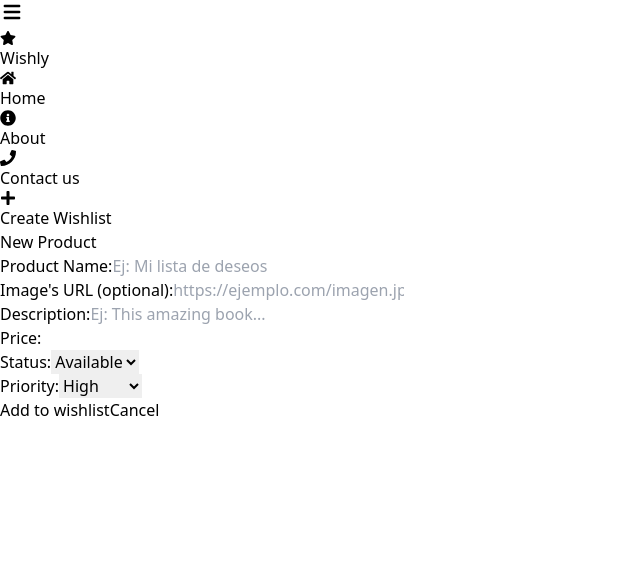
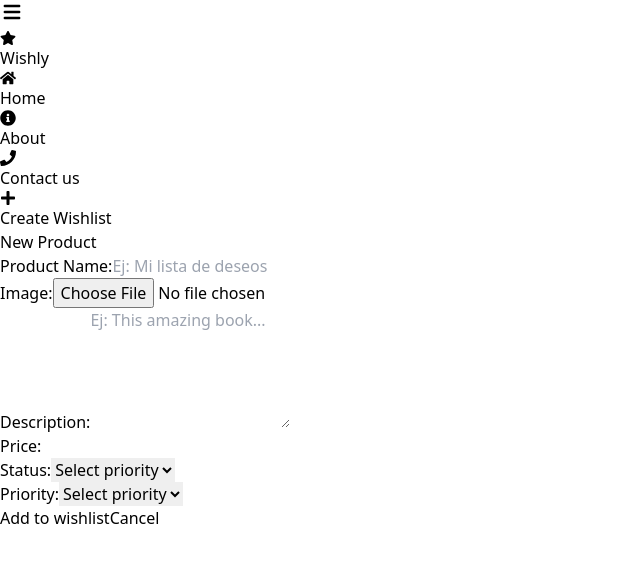
Before and after one commit to maineimissamu/wishlist, a React (Vite) app: page /wishlist/1/add-wishes in a window 1280 px wide. Shown: the top 562 px of the page, without its empty margins (0-640 px from the left). Built offline with nearby package versions, Linux system fonts and the light colour scheme.

Commit message:
Form for adding images changed to upload images.

```diff
--- a/db.json
+++ b/db.json
@@ -14,138 +14,6 @@
           "price": 100,
           "status": "active",
           "id": 10292
-        },
-        {
-          "name": "Producto 1",
-          "price": 100,
-          "status": "active",
-          "id": 36011
-        },
-        {
-          "name": "Producto 1",
-          "price": 100,
-          "status": "active",
-          "id": 42119
-        },
-        {
-          "name": "Producto 1",
-          "price": 100,
-          "status": "active",
-          "id": 90940
-        },
-        {
-          "name": "Producto 1",
-          "price": 100,
-          "status": "active",
-          "id": 67457
-        },
-        {
-          "name": "Producto 1",
-          "price": 100,
-          "status": "active",
-          "id": 20200
-        },
-        {
-          "name": "Producto 1",
-          "price": 100,
-          "status": "active",
-          "id": 25245
-        },
-        {
-          "name": "Producto 1",
-          "price": 100,
-          "status": "active",
-          "id": 31868
-        },
-        {
-          "name": "Producto 1",
-          "price": 100,
-          "status": "active",
-          "id": 23427
-        },
-        {
-          "name": "Producto 1",
-          "price": 100,
-          "status": "active",
-          "id": 87879
-        },
-        {
-          "name": "Producto 1",
-          "price": 100,
-          "status": "active",
-          "id": 18754
-        },
-        {
-          "name": "Producto 1",
-          "price": 100,
-          "status": "active",
-          "id": 30663
-        },
-        {
-          "name": "Producto 1",
-          "price": 100,
-          "status": "active",
-          "id": 1194
-        },
-        {
-          "name": "Producto 1",
-          "price": 100,
-          "status": "active",
-          "id": 81037
-        },
-        {
-          "name": "Producto 1",
-          "price": 100,
-          "status": "active",
-          "id": 54149
-        },
-        {
-          "name": "Producto 1",
-          "price": 100,
-          "status": "active",
-          "id": 61367
-        },
-        {
-          "name": "Producto 1",
-          "price": 100,
-          "status": "active",
-          "id": 86763
-        },
-        {
-          "name": "Producto 1",
-          "price": 100,
-          "status": "active",
-          "id": 34408
-        },
-        {
-          "name": "Producto 1",
-          "price": 100,
-          "status": "active",
-          "id": 3428
-        },
-        {
-          "name": "Producto 1",
-          "price": 100,
-          "status": "active",
-          "id": 39301
-        },
-        {
-          "name": "Producto 1",
-          "price": 100,
-          "status": "active",
-          "id": 97553
-        },
-        {
-          "name": "Producto 1",
-          "price": 100,
-          "status": "active",
-          "id": 96690
-        },
-        {
-          "name": "Producto 1",
-          "price": 100,
-          "status": "active",
-          "id": 20341
         }
       ]
     },
@@ -154,34 +22,54 @@
       "title": "Regalos de cumpleaños",
       "items": [
         {
-          "id": 21,
-          "name": "Libro",
-          "description": "El señor de los anillos"
+          "title": "libro",
+          "image": null,
+          "description": "para leer",
+          "status": "To Order",
+          "price": "9.99",
+          "priority": "High",
+          "id": 50841
         },
         {
-          "id": 22,
-          "name": "SketchBook",
-          "description": "The best quality of pages in terms of texture."
-        },
-        {
-          "title": "Computer Desktop",
-          "image": null,
-          "description": "Computer Asus - Perfect for gaming",
-          "status": "",
-          "price": "999.99",
-          "priority": "",
-          "id": 72478
+          "title": "Peluche Pug",
+          "image": "http://res.cloudinary.com/dvbzyltiy/image/upload/v1747464238/ey0t0uufiacfrr3s3x6x.png",
+          "description": "El mejor peluche para ti.",
+          "status": "Available",
+          "price": "4.99",
+          "priority": "Medium",
+          "id": 31781
         }
       ]
     },
     {
-      "id": "ca4d",
-      "title": "Mi lista de deseos",
-      "items": []
+      "id": "5ac1",
+      "title": "My new Plants",
+      "image": null,
+      "items": [
+        {
+          "title": "Yellow Orchid",
+          "image": null,
+          "description": "best flowers",
+          "status": "To Order",
+          "price": "19.99",
+          "priority": "Medium",
+          "id": 25637
+        },
+        {
+          "title": "Purple Orchid",
+          "image": null,
+          "description": "hsfghdfghdfg",
+          "status": "Available",
+          "price": "14.99",
+          "priority": "Low",
+          "id": 2159
+        }
+      ]
     },
     {
-      "id": "9b78",
-      "title": "test 2",
+      "id": "4408",
+      "title": "Peluches",
+      "image": "http://res.cloudinary.com/dvbzyltiy/image/upload/v1747464291/eztikplgimrgc5va5m5r.png",
       "items": []
     }
   ]
--- a/src/Pages/AddWishes.jsx
+++ b/src/Pages/AddWishes.jsx
@@ -2,6 +2,7 @@
 import { useNavigate } from "react-router-dom";
 import { addItem } from "../services/api";
 import { useParams } from "react-router-dom";
+import { ImageUploader } from "../components/ImageUploader";
 
 export function AddWishes() {
     const [title, setTitle] = useState("");
@@ -19,20 +20,38 @@
     const id = useParams()
 
     const newId = id.id
-    console.log(newId)
 
-    console.log(description)
+    const MIN_LENGTH = 20;
+    const MAX_LENGTH = 200;
 
+    const handleChange = (e) => {
+    const valor = e.target.value;
+    setDescription(valor);
+
+    if (valor.length < MIN_LENGTH) {
+      setError(`La descripción debe tener al menos ${MIN_LENGTH} caracteres.`);
+    } else {
+      setError('');
+    }
+    };
+
+    const handleImageUploaded = (url) => {
+        setImageUrl(url);
+    };
 
     const navigate = useNavigate();
 
+
+
     const handleSubmit = async (e) => {
         e.preventDefault();
+
         console.log("este es", id)
         if (!title.trim()) {
             setError("El título es obligatorio");
             return;
         }
+
 
         setIsLoading(true);
         setError("");
@@ -42,7 +61,7 @@
 
             const item = {
                 title: title,
-                image: imageUrl.trim() || null,
+                image: imageUrl || null,
                 description: description,
                 status: status,
                 price: price,
@@ -95,22 +114,16 @@
                     />
                 </div>
 
-                <div className="mb-4">
-                    <label
-                        htmlFor="imageUrl"
-                        className="block text-gray-700 font-bold mb-2"
-                    >
-                        Image's URL (optional):
-                    </label>
-                    <input
-                        type="url"
-                        id="imageUrl"
-                        value={imageUrl}
-                        onChange={(e) => setImageUrl(e.target.value)}
-                        className="w-full p-2 border border-gray-300 rounded focus:ring-2 focus:ring-emerald-500"
-                        placeholder="https://ejemplo.com/imagen.jpg"
-                    />
-                </div>
+                <ImageUploader
+                        onImageUploaded={handleImageUploaded}
+                        onError={setError}
+                />
+
+                {imageUrl && (
+                        <div className="mb-4">
+                        <p className="text-sm text-green-600">Image uploaded successfully</p>
+                        </div>
+                )}
 
                 <div className="mb-4">
                     <label
@@ -119,13 +132,15 @@
                     >
                         Description:
                     </label>
-                    <input
+                    <textarea
                         type="text"
+                        rows="5"
                         id="description"
                         value={description}
-                        onChange={(e) => setDescription(e.target.value)}
-                        className="w-full p-2 border border-gray-300 rounded focus:ring-2 focus:ring-emerald-500"
+                        onChange={handleChange}
+                        className={`w-full p-2 border border-gray-300 rounded focus:ring-2 focus:ring-emerald-500 ${error ? 'border-red-500' : 'border-gray-300' }`}
                         placeholder="Ej: This amazing book..."
+                        maxLength={MAX_LENGTH}
                         required
                     />
                 </div>
@@ -160,6 +175,7 @@
                         className="w-full p-2 border border-gray-300 rounded focus:ring-2 focus:ring-emerald-500"
                         required
                     >
+                        <option value="" disabled>Select priority</option>
                         <option value="Available">Available</option>
                         <option value="To Order">To Order</option>
                     </select>
@@ -178,9 +194,10 @@
                         className="w-full p-2 border border-gray-300 rounded focus:ring-2 focus:ring-emerald-500"
                         required
                     >
-                        <option value="High">High</option>
-                        <option value="Medium">Medium</option>
-                        <option value="Low">Low</option>
+                         <option value="" disabled>Select priority</option>
+                         <option value="High">High</option>
+                         <option value="Medium">Medium</option>
+                         <option value="Low">Low</option>
                     </select>
                 </div>
 
--- a/src/Pages/WishCardDetails.jsx
+++ b/src/Pages/WishCardDetails.jsx
@@ -37,7 +37,7 @@
 
                 <div className="flex flex-col lg:flex-row gap-6 ">
                     <div className="flex-1 " >
-                        <h1 className="text-2xl sm:text-3xl md:text-4xl font-bold mb-10 mt-4 p-4 text-center  text-white rounded-lg">{wish.name}</h1>
+                        <h1 className="text-2xl sm:text-3xl md:text-4xl font-bold mb-10 mt-4 p-4 text-center  text-white rounded-lg">{wish.title}</h1>
                         <p className="text-base sm:text-lg mb-4 bg-white border rounded-lg p-1">Description: {wish.description}</p>
                         <p className="text-base sm:text-lg mb-4 bg-white border rounded-lg p-1">Status:</p>
                         <p className="text-base sm:text-lg mb-4 bg-white border rounded-lg p-1">Status:</p>
```
Also changed, not shown: src/Components/WishCard.jsx (+14 -4 lines).
